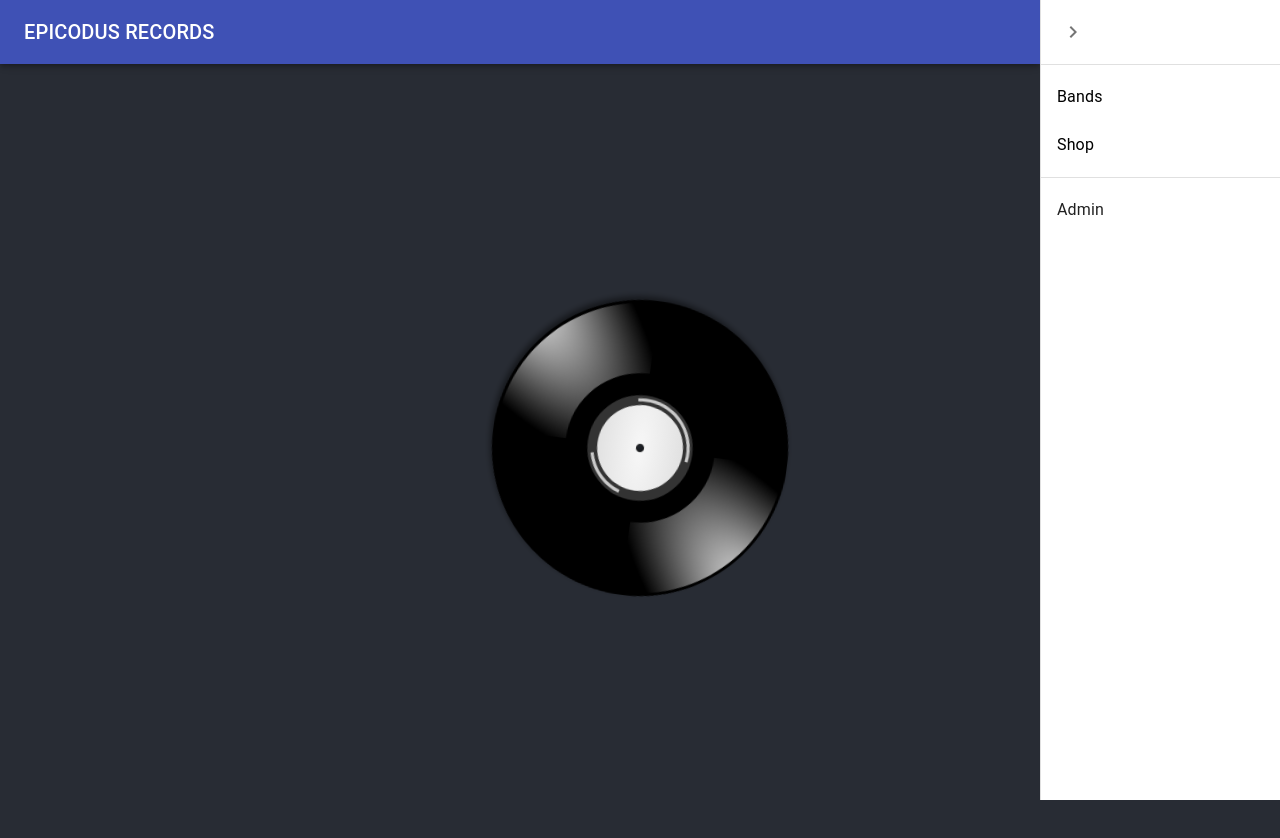
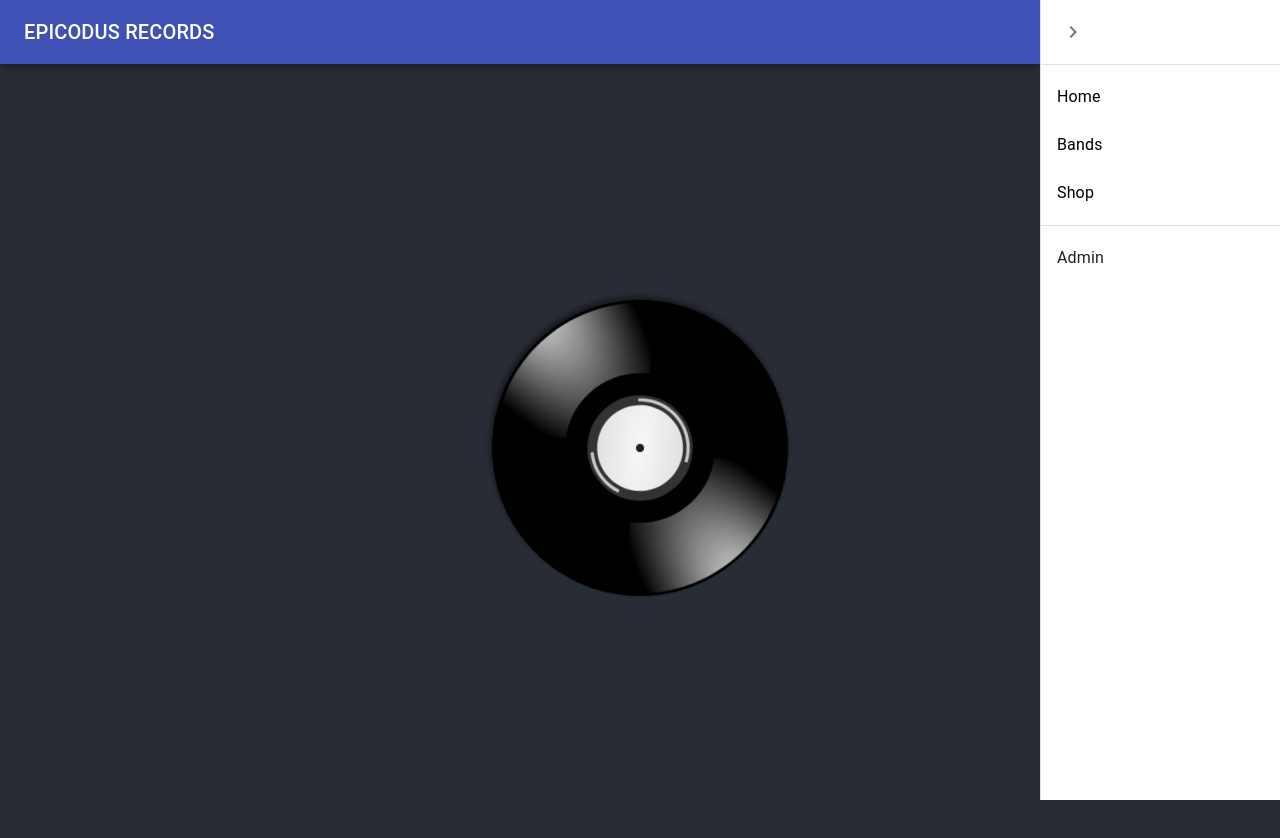
Before and after one commit to darrionkg/react-record-store, a React (Create React App) app: page / in a window 1280 px wide. Both pictures are taken after a click on the button "Open drawer". Shown: the top 838 px of the page. Built offline with nearby package versions, Linux system fonts and the light colour scheme.

Commit message:
fix background color and refactor

```diff
--- a/src/App.js
+++ b/src/App.js
@@ -1,12 +1,12 @@
 import React from 'react';
 import logo from './logo.svg';
-import './App.css';
 import Nav from './components/Nav';
 import { Switch, Route } from 'react-router-dom';
 import Welcome from './components/Welcome';
 import BandsList from './components/BandsList';
 import NewProductForm from './components/NewProductForm';
 import MerchList from './components/MerchList';
+import './App.css';
 
 function App() {
   return (
--- a/src/components/MerchList.jsx
+++ b/src/components/MerchList.jsx
@@ -7,6 +7,7 @@ const useStyles = makeStyles(theme => ({
   root: {
     flexGrow: 1,
   },
+
   paper: {
     padding: theme.spacing(2),
     textAlign: 'center',
--- a/src/components/Nav.jsx
+++ b/src/components/Nav.jsx
@@ -146,6 +146,10 @@ export default function PersistentDrawerRight() {
         </div>
         <Divider />
         <List>
+        <Link to='/' style={menuLink}><ListItem button key={'Home'}>
+          <ListItemText primary={'Home'} />
+        </ListItem>
+        </Link>
           <Link to='/bands' style={menuLink}><ListItem button key={'Bands'}>
             <ListItemText primary={'Bands'} />
           </ListItem>
--- a/src/components/Welcome.jsx
+++ b/src/components/Welcome.jsx
@@ -1,12 +1,5 @@
 import React from 'react';
 import logo from './../logo.svg';
-import { makeStyles } from '@material-ui/core/styles';
-
-const useStyles = makeStyles(theme => ({
-  root: {
-    backgroundColor: '#282c34',
-    }
-}))
 
 function App() {
   return (
--- a/src/index.css
+++ b/src/index.css
@@ -11,7 +11,7 @@ code {
     monospace;
 }
 
-html, body {
+html, body-M {
   height: 100%;
   margin: 0;
   background-color: #282c34;
--- a/src/index.js
+++ b/src/index.js
@@ -1,9 +1,9 @@
 import React from 'react';
 import ReactDOM from 'react-dom';
-import './index.css';
 import App from './App';
 import * as serviceWorker from './serviceWorker';
 import { BrowserRouter } from 'react-router-dom';
+import './index.css';
 
 ReactDOM.render(
   <BrowserRouter>
```
Lines whose indentation alone changed are shown as unchanged.
